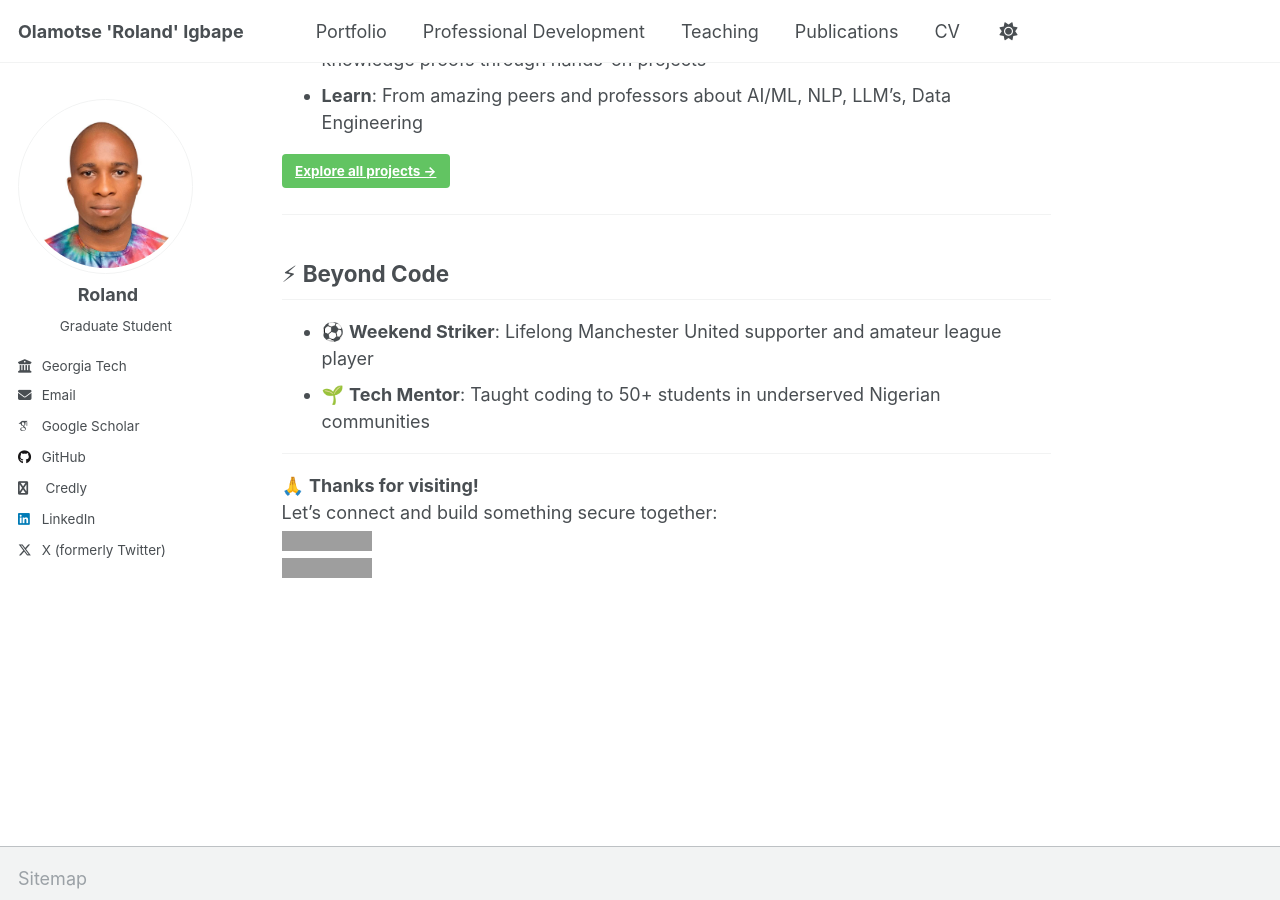
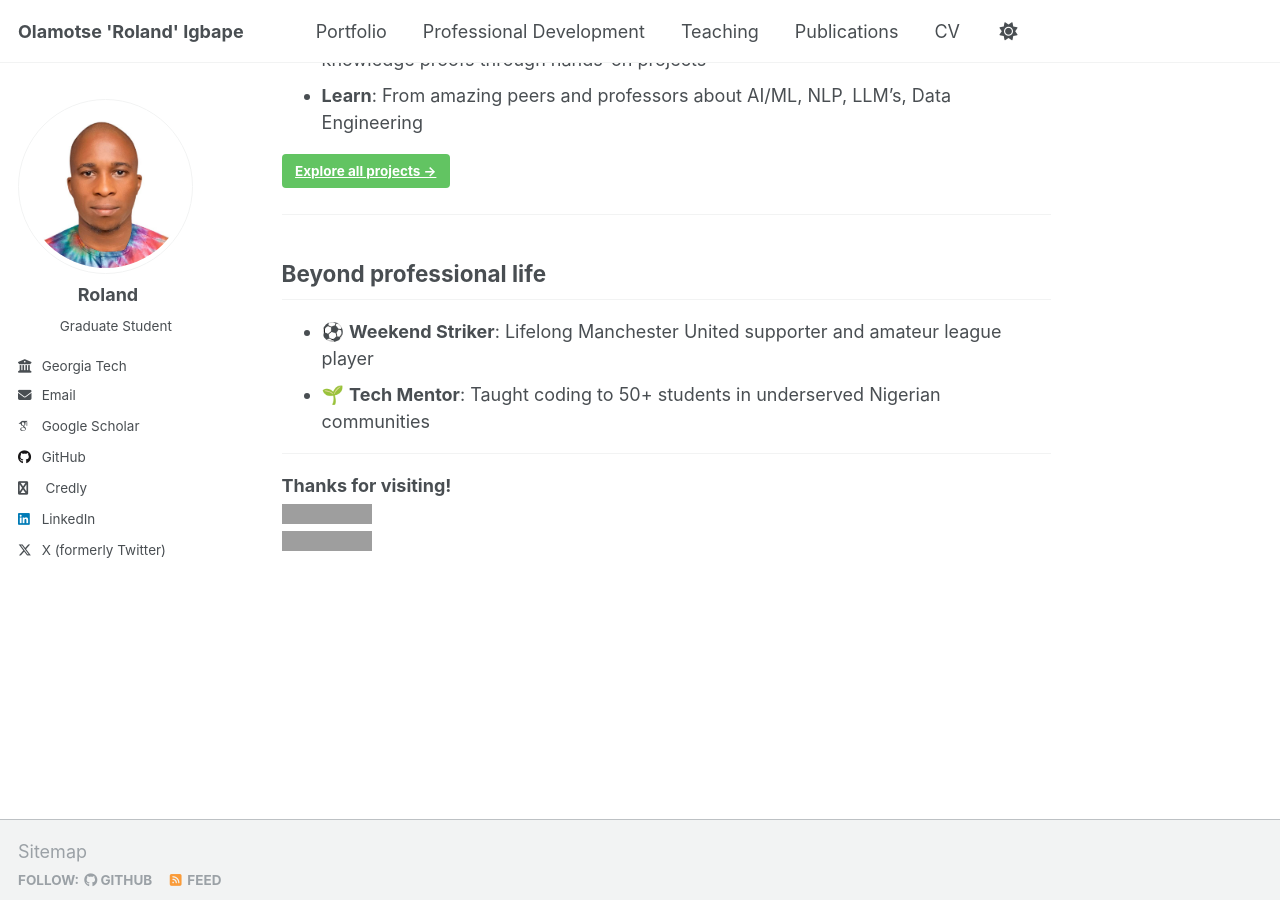
Before and after one commit to oigbape/oigbape.github.io, a Jekyll site: the page built from _pages/about.md, in a window 1280 px wide and 900 px high, scrolled down 533 px. Built offline with Jekyll 4.4.1, drawn with Linux system fonts in a browser that asks for light colours; some web fonts are replaced; grey boxes are pictures that could not be loaded.

Commit message:
Update about.md

```diff
--- a/_pages/about.md
+++ b/_pages/about.md
@@ -34,14 +34,13 @@ I’ve been fortunate to
 ---
 
 
-## ⚡ Beyond Code
+## Beyond professional life
 - ⚽ **Weekend Striker**: Lifelong Manchester United supporter and amateur league player
 - 🌱 **Tech Mentor**: Taught coding to 50+ students in underserved Nigerian communities
 
 
 ---
 
-🙏 **Thanks for visiting!**
-Let's connect and build something secure together:
+**Thanks for visiting!**
 [![LinkedIn](https://img.shields.io/badge/LinkedIn-Connect-blue?style=flat&logo=linkedin)](https://linkedin.com/in/olamotse)
 [![Email](https://img.shields.io/badge/Email-Contact%20Me-red?style=flat&logo=gmail)](mailto:oigbape3@gatech.edu)
```
